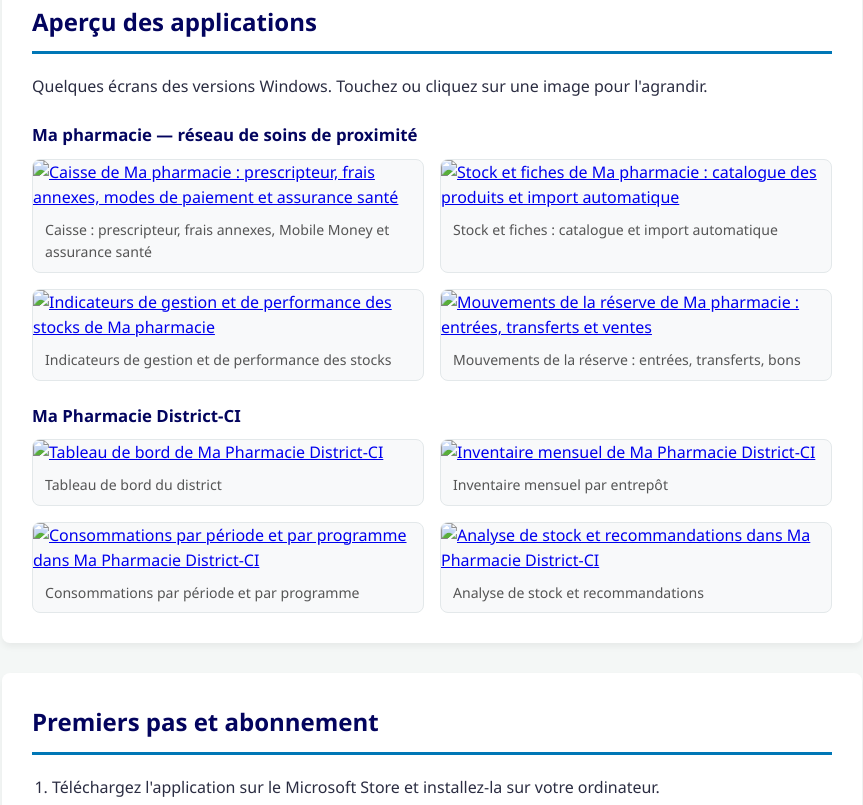
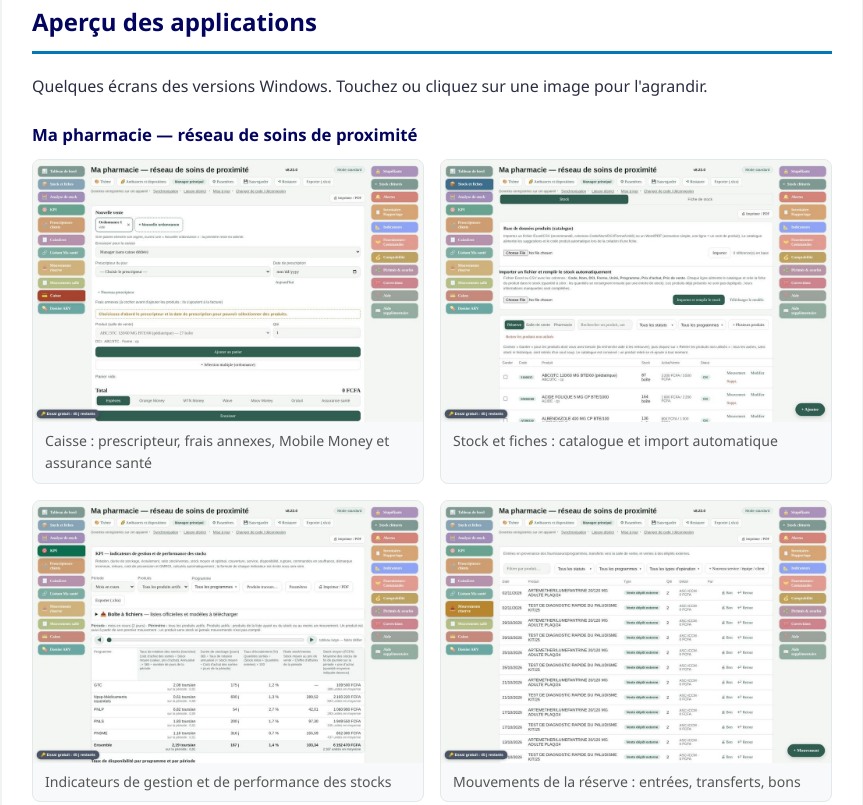
Before and after one commit to nchonchojb/ma-page-internet, a plain HTML site: page index.html in a window 1280 px wide. Shown: the part 2179-2984 px from the top of the page, without its empty margins (208-1071 px from the left). Drawn offline with Linux system fonts and the light colour scheme.

Commit message:
Update index.html

```diff
--- a/index.html
+++ b/index.html
@@ -316,18 +316,18 @@
 
             <h3 class="gal-title">Ma pharmacie — réseau de soins de proximité</h3>
             <div class="gallery">
-                <figure><a href="captures/espc-caisse.jpg" target="_blank" rel="noopener"><img src="captures/espc-caisse.jpg" alt="Caisse de Ma pharmacie : prescripteur, frais annexes, modes de paiement et assurance santé" loading="lazy"></a><figcaption>Caisse : prescripteur, frais annexes, Mobile Money et assurance santé</figcaption></figure>
-                <figure><a href="captures/espc-stock.jpg" target="_blank" rel="noopener"><img src="captures/espc-stock.jpg" alt="Stock et fiches de Ma pharmacie : catalogue des produits et import automatique" loading="lazy"></a><figcaption>Stock et fiches : catalogue et import automatique</figcaption></figure>
-                <figure><a href="captures/espc-indicateurs.jpg" target="_blank" rel="noopener"><img src="captures/espc-indicateurs.jpg" alt="Indicateurs de gestion et de performance des stocks de Ma pharmacie" loading="lazy"></a><figcaption>Indicateurs de gestion et de performance des stocks</figcaption></figure>
-                <figure><a href="captures/espc-mouvements.jpg" target="_blank" rel="noopener"><img src="captures/espc-mouvements.jpg" alt="Mouvements de la réserve de Ma pharmacie : entrées, transferts et ventes" loading="lazy"></a><figcaption>Mouvements de la réserve : entrées, transferts, bons</figcaption></figure>
+                <figure><a href="captures/captures/espc-caisse.jpg" target="_blank" rel="noopener"><img src="captures/captures/espc-caisse.jpg" alt="Caisse de Ma pharmacie : prescripteur, frais annexes, modes de paiement et assurance santé" loading="lazy"></a><figcaption>Caisse : prescripteur, frais annexes, Mobile Money et assurance santé</figcaption></figure>
+                <figure><a href="captures/captures/espc-stock.jpg" target="_blank" rel="noopener"><img src="captures/captures/espc-stock.jpg" alt="Stock et fiches de Ma pharmacie : catalogue des produits et import automatique" loading="lazy"></a><figcaption>Stock et fiches : catalogue et import automatique</figcaption></figure>
+                <figure><a href="captures/captures/espc-indicateurs.jpg" target="_blank" rel="noopener"><img src="captures/captures/espc-indicateurs.jpg" alt="Indicateurs de gestion et de performance des stocks de Ma pharmacie" loading="lazy"></a><figcaption>Indicateurs de gestion et de performance des stocks</figcaption></figure>
+                <figure><a href="captures/captures/espc-mouvements.jpg" target="_blank" rel="noopener"><img src="captures/captures/espc-mouvements.jpg" alt="Mouvements de la réserve de Ma pharmacie : entrées, transferts et ventes" loading="lazy"></a><figcaption>Mouvements de la réserve : entrées, transferts, bons</figcaption></figure>
             </div>
 
             <h3 class="gal-title">Ma Pharmacie District-CI</h3>
             <div class="gallery">
-                <figure><a href="captures/district-tableau-de-bord.jpg" target="_blank" rel="noopener"><img src="captures/district-tableau-de-bord.jpg" alt="Tableau de bord de Ma Pharmacie District-CI" loading="lazy"></a><figcaption>Tableau de bord du district</figcaption></figure>
-                <figure><a href="captures/district-inventaire.jpg" target="_blank" rel="noopener"><img src="captures/district-inventaire.jpg" alt="Inventaire mensuel de Ma Pharmacie District-CI" loading="lazy"></a><figcaption>Inventaire mensuel par entrepôt</figcaption></figure>
-                <figure><a href="captures/district-consommations.jpg" target="_blank" rel="noopener"><img src="captures/district-consommations.jpg" alt="Consommations par période et par programme dans Ma Pharmacie District-CI" loading="lazy"></a><figcaption>Consommations par période et par programme</figcaption></figure>
-                <figure><a href="captures/district-analyse-stock.jpg" target="_blank" rel="noopener"><img src="captures/district-analyse-stock.jpg" alt="Analyse de stock et recommandations dans Ma Pharmacie District-CI" loading="lazy"></a><figcaption>Analyse de stock et recommandations</figcaption></figure>
+                <figure><a href="captures/captures/district-tableau-de-bord.jpg" target="_blank" rel="noopener"><img src="captures/captures/district-tableau-de-bord.jpg" alt="Tableau de bord de Ma Pharmacie District-CI" loading="lazy"></a><figcaption>Tableau de bord du district</figcaption></figure>
+                <figure><a href="captures/captures/district-inventaire.jpg" target="_blank" rel="noopener"><img src="captures/captures/district-inventaire.jpg" alt="Inventaire mensuel de Ma Pharmacie District-CI" loading="lazy"></a><figcaption>Inventaire mensuel par entrepôt</figcaption></figure>
+                <figure><a href="captures/captures/district-consommations.jpg" target="_blank" rel="noopener"><img src="captures/captures/district-consommations.jpg" alt="Consommations par période et par programme dans Ma Pharmacie District-CI" loading="lazy"></a><figcaption>Consommations par période et par programme</figcaption></figure>
+                <figure><a href="captures/captures/district-analyse-stock.jpg" target="_blank" rel="noopener"><img src="captures/captures/district-analyse-stock.jpg" alt="Analyse de stock et recommandations dans Ma Pharmacie District-CI" loading="lazy"></a><figcaption>Analyse de stock et recommandations</figcaption></figure>
             </div>
         </div>
 
```
